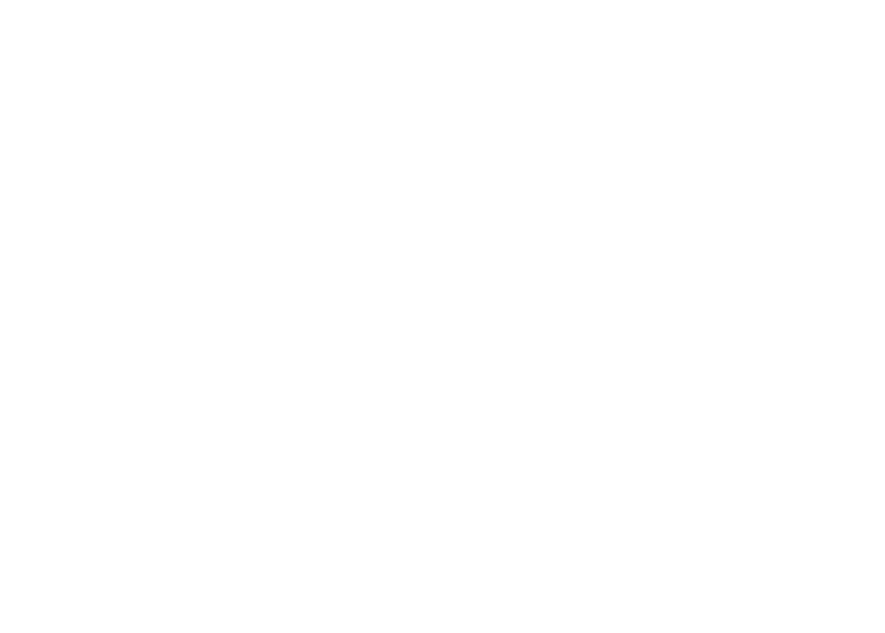
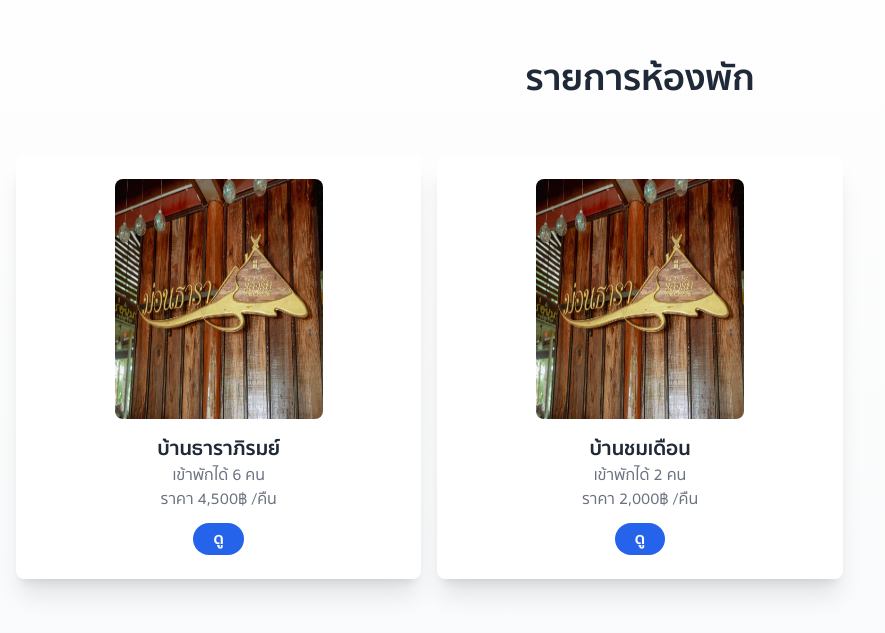
Before and after one commit to Theerat22/montara, a Next.js app: page /home in a window 1280 px wide. Shown: the part 967-1600 px from the top of the page, without its empty margins (0-885 px from the left). Before the commit the page ends 850 px from the top, so only its background shows below. Built offline with nearby package versions, Linux system fonts and the light colour scheme.

Commit message:
add dynamic

```diff
--- a/app/components/Cards.tsx
+++ b/app/components/Cards.tsx
@@ -5,9 +5,9 @@
     price: string;
     total: string;
     imageUrl: StaticImageData;
-    path: string;
+    slug: string;
   }
-const ProfileCard: React.FC<ProfileCardProps> = ({ name, price, total, imageUrl,path}) => {
+const ProfileCard: React.FC<ProfileCardProps> = ({ name, price, total, imageUrl,slug}) => {
     return (
       <div className="min-w-sm bg-white rounded-lg shadow-xl p-6 text-center">
         {/* Profile Image */}
@@ -26,7 +26,7 @@
         <p className="text-gray-500">ราคา {price}</p>
 
 
-        <Link  href={`/home/rooms/${path}`}>
+        <Link  href={`/rooms/${slug}`}>
           <button className="bg-blue-600 text-white py-1 px-5 mt-3 font-bold rounded-full hover:bg-indigo-700">
             ดู
           </button>
--- a/app/components/Navbar.tsx
+++ b/app/components/Navbar.tsx
@@ -26,26 +26,26 @@
               </div>
               <div className="hidden md:block">
                 <div className="ml-10 flex items-baseline space-x-4">
-                  <Link href="#welcome" scroll={false}
-                      onClick={() => scrollToSection("home")}
+                  <Link href="#welcome" scroll={true}
+                      onClick={() => scrollToSection("#welcome")}
                       className="cursor-pointer text-blue-600 font-semibold px-3 py-2 text-md hover:font-black"
                     >
                       หน้าหลัก
                   </Link>
                   <Link
-                    href="#rooms" scroll={false}
-                    onClick={() => scrollToSection("about")}
+                    href="#rooms" scroll={true}
+                    onClick={() => scrollToSection("#rooms")}
                     className="cursor-pointer text-black font-semibold px-3 py-2 text-md hover:font-black"
                     >
                       บ้านพัก
                   </Link>
-                  <Link href="#activities" scroll={false}
+                  <Link href="#activities" scroll={true}
                       onClick={() => scrollToSection("work")}
                       className="cursor-pointer text-black font-semibold px-3 py-2 text-md hover:font-black"
                     >
                       กิจกรรม
                   </Link>
-                  <Link href="#services" scroll={false}
+                  <Link href="#services" scroll={true}
                       onClick={() => scrollToSection("services")}
                       className="cursor-pointer text-black font-semibold px-3 py-2 text-md hover:font-black"
                     >
--- a/app/home/page.tsx
+++ b/app/home/page.tsx
@@ -2,7 +2,7 @@
 // import Head from "next/head";
 import Navbar from "@/app/components/Navbar";
 import {Welcome} from "./sections/welcome/index";
-
+import { Rooms } from "./sections/room/index";
 const Home: React.FC = () => {
 
     return (
@@ -10,6 +10,7 @@
         <Navbar />
         <main>
             <Welcome />
+            <Rooms />
         </main>
         </>
     );
--- /dev/null
+++ b/app/home/sections/room/index.tsx
@@ -0,0 +1,35 @@
+// import Link from "next/link";
+import welcome1 from "@/app/home/sections/welcome/welcome1.jpg";
+import ProfileCard from '@/app/components/Cards';
+
+export const Rooms = () => {
+  const roomName = [
+    { name: 'บ้านธาราภิรมย์', total: "6", price: '4,500฿ /คืน', image: welcome1,slug: 'tara' },
+    { name: 'บ้านชมเดือน', total: "2", price: '2,000฿ /คืน', image: welcome1,slug: 'chomdao' },
+    ];
+
+  return (
+    <section id="rooms" className="min-h-screen pt-44 bg-gradient-to-b from-white to-gray-50 py-12 ">
+        <div className="container mx-auto px-4 text-center">
+            <h1 className="text-4xl font-bold text-gray-800 mb-4">
+                รายการห้องพัก
+            </h1>
+            <div className=" grid grid-cols-2 gap-4 pt-10 lg:grid-cols-3">
+                {roomName.map((item, index) => (
+                  <div key={index}>
+                        <ProfileCard
+                            name={item.name}
+                            total={item.total}
+                            price={item.price}
+                            imageUrl={item.image}
+                            slug={item.slug}
+                          />
+                    </div>
+                ))}
+            </div>
+        </div>
+    </section>
+  );
+};
+
+export default Rooms;
--- a/app/home/sections/welcome/index.tsx
+++ b/app/home/sections/welcome/index.tsx
@@ -4,6 +4,7 @@
 import welcome1 from "@/app/home/sections/welcome/welcome1.jpg";
 import welcome2 from "@/app/home/sections/welcome/welcome2.jpg";
 import welcome3 from "@/app/home/sections/welcome/welcome3.jpg";
+
 export const Welcome = () => {
   return (
     <>
@@ -15,7 +16,7 @@
         <p className="text-gray-500 mb-8">
         บ้านไม้ในป่าสักท่ามกลางธรรมชาติ สเต็ก อาหาร เครื่องดื่ม เเละ กาเเฟสด Free Wifi รถ ATV
         </p>
-        <Link href="#room">
+        <Link href="#rooms">
           <button className="bg-indigo-600 text-white py-3 px-8 rounded-full hover:bg-indigo-700">
             ดูบ้านพัก
           </button>
--- /dev/null
+++ b/app/rooms/[slug].tsx
@@ -0,0 +1,43 @@
+// @/app/rooms/[slug].tsx
+import { useRouter } from 'next/router';
+import Image from 'next/image';
+import welcome1 from '@/app/home/sections/welcome/welcome1.jpg'; // Sample image for now
+
+const roomData = {
+  tara: {
+    name: 'บ้านธาราภิรมย์',
+    price: '4,500฿ /คืน',
+    total: '6',
+    image: welcome1,
+  },
+  chomdao: {
+    name: 'บ้านชมเดือน',
+    price: '2,000฿ /คืน',
+    total: '2',
+    image: welcome1,
+  },
+};
+
+const RoomDetails = () => {
+  const router = useRouter();
+  const { slug } = router.query;
+
+  const room = roomData[slug as keyof typeof roomData];
+
+  if (!room) {
+    return <p>Room not found!</p>;
+  }
+
+  return (
+    <section className="min-h-screen pt-20 bg-white">
+      <div className="container mx-auto px-4 text-center">
+        <h1 className="text-4xl font-bold text-gray-800 mb-4">{room.name}</h1>
+        <Image src={room.image} alt={room.name} width={500} height={300} />
+        <p className="mt-4">Price: {room.price}</p>
+        <p>Total people: {room.total}</p>
+      </div>
+    </section>
+  );
+};
+
+export default RoomDetails;
```
Also changed, not shown: app/home/sections/room/welcome2.jpg (added).
